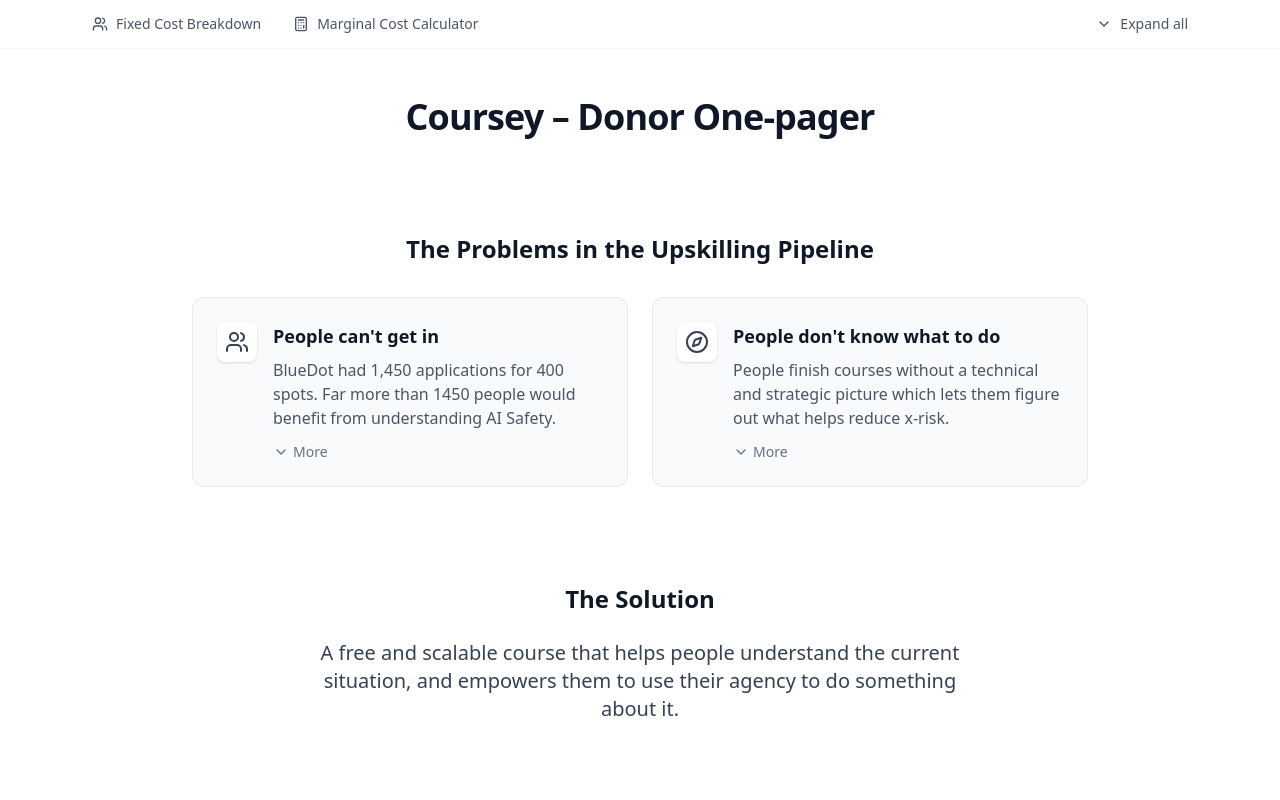
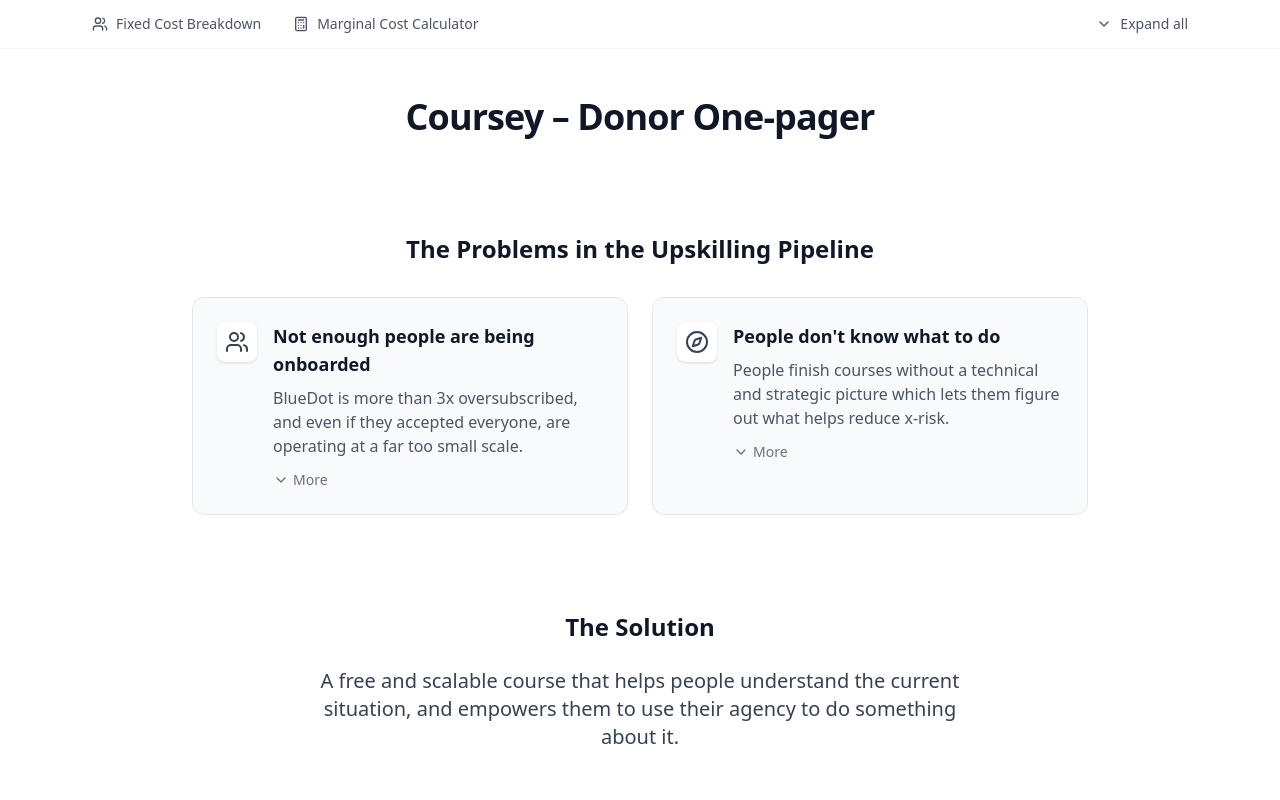
Before and after one commit to lucbrinkman/coursey-onepager, a React (Vite) app: page / in a window 1280 px wide. Shown: the top 800 px of the page. Built offline with nearby package versions, Linux system fonts and the light colour scheme.

Commit message:
Update textContent.js

```diff
--- a/textContent.js
+++ b/textContent.js
@@ -45,8 +45,8 @@ export const problemsSection = {
   problems: [
     {
       // PROBLEM 1: Not enough capacity in existing programs
-      headline: "People can't get in",
-      text: "BlueDot had 1,450 applications for 400 spots. Far more than 1450 people would benefit from understanding AI Safety.",
+      headline: "Not enough people are being onboarded",
+      text: "BlueDot is more than 3x oversubscribed, and even if they accepted everyone, are operating at a far too small scale.",
       detail: "There isn't a scalable solution to help people get clarity on the problem. With a marginal cost per user of 400 USD, BlueDot is already rejecting many people, and demand is growing rapidly.",
     },
     {
```
